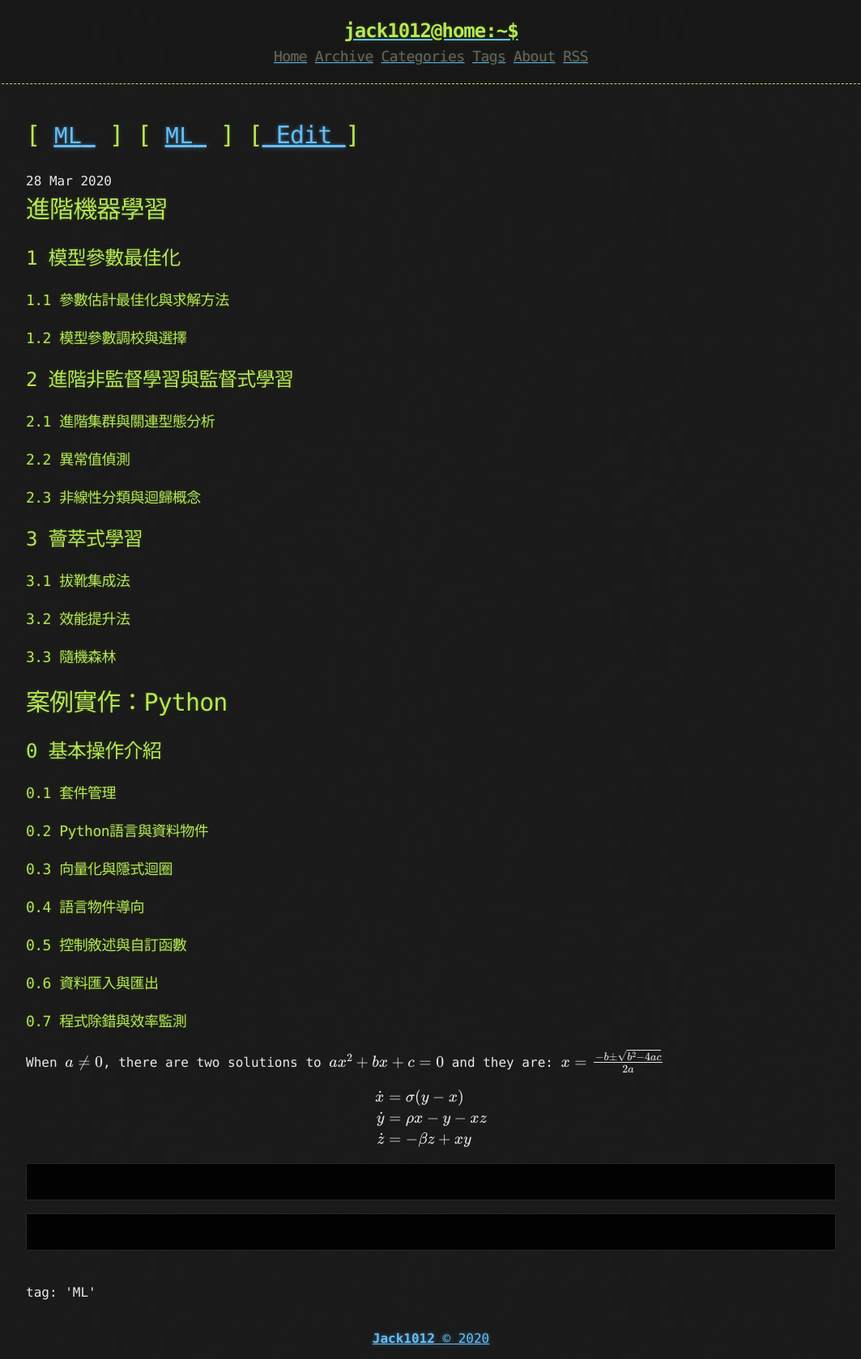
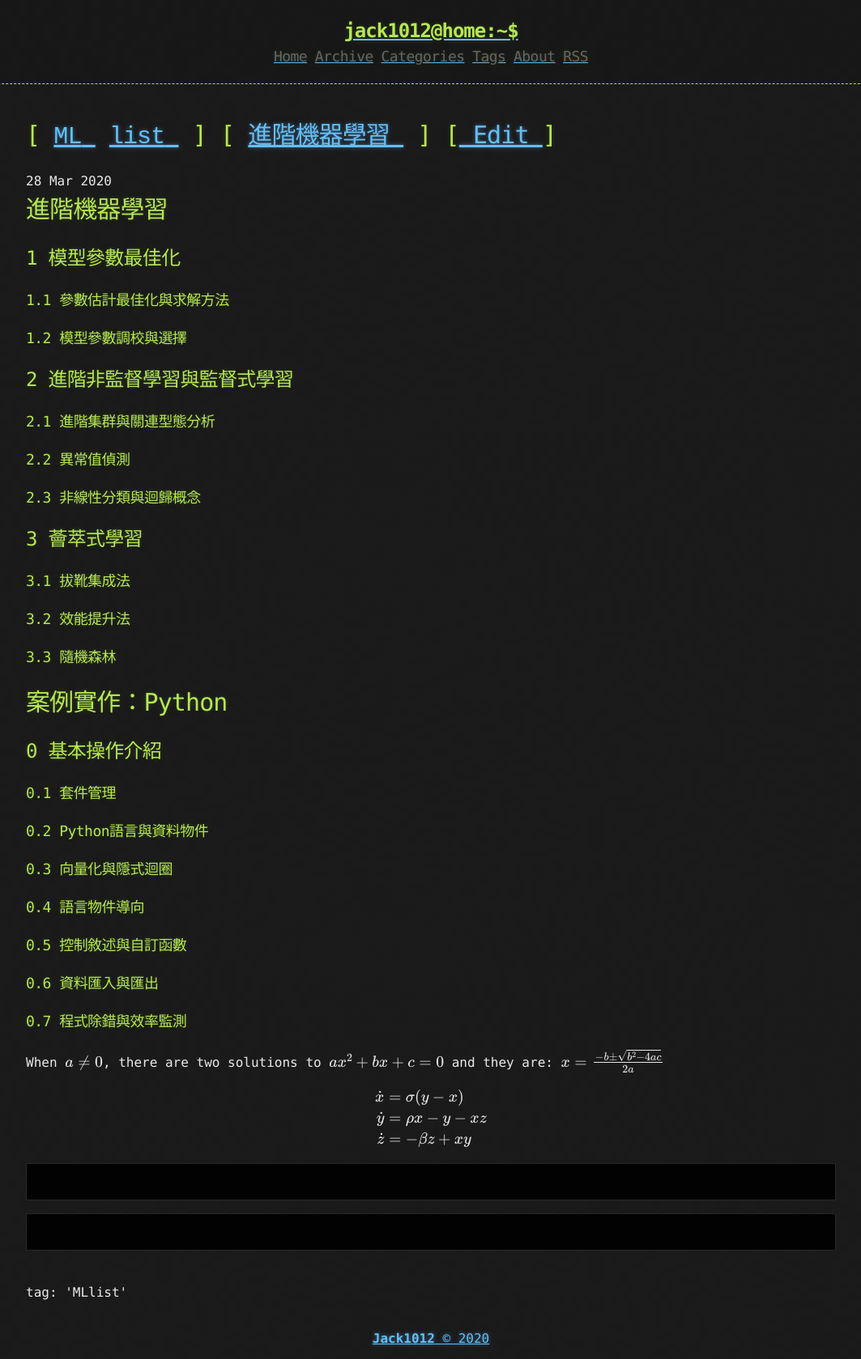
Before and after one commit to jack1012/jack1012.github.io, a Jekyll site: the page built from _posts/2020-03-28-進階機器學習-簡介.md, in a window 1280 px wide. Shown: the whole page at 81% size, without its empty margins (108-1171 px from the left). Built offline with Jekyll 4.4.1, drawn with Linux system fonts in a browser that asks for light colours; formulas are drawn with MathJax 3.

Commit message:
Update and rename 2020-03-28-bloglist.md to 2020-03-28-進階機器學習-簡介.md

```diff
--- a/_posts/2020-03-28-bloglist.md
+++ b/_posts/2020-03-28-進階機器學習-簡介.md
@@ -2,8 +2,8 @@
 layout      : post
 title       : 進階機器學習
 date        : 2020-03-28 20:41:10 +0800
-categories  : ML
-tags        : [ML]
+categories  : 進階機器學習
+tags        : [ ML , list]
 ---
 
 # 進階機器學習
```
